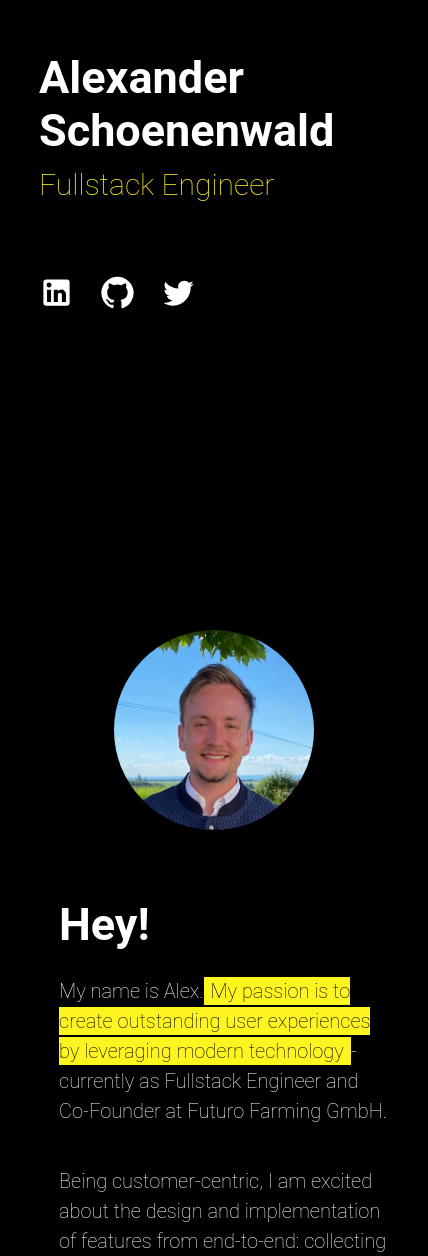
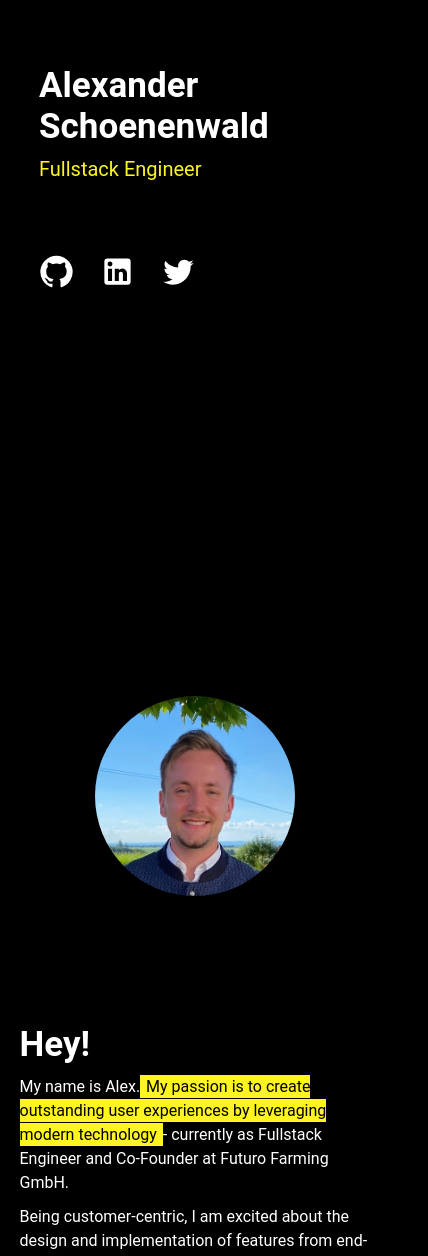
Before and after one commit to ASchwad/aschwad.github.io, a React (Create React App) app: page / in a window 390 px wide. Shown: the part 253-1509 px from the top of the page, 428 px wide, since content can reach past the window. Built offline with nearby package versions, Linux system fonts and the light colour scheme; the HTML template or start-up script is replaced by a standard one.

Commit message:
style: adjust responsive behavior

```diff
--- a/src/components/Introduction.css
+++ b/src/components/Introduction.css
@@ -1,10 +1,10 @@
 .container {
-    height: 100vh;
+    min-height: 100vh;
     padding: 0 10%;
     display: flex;
     align-items: center;
     justify-content: space-evenly;
-    min-width: 350px;
+    min-width: 300px;
     scroll-snap-align: start;
 }
 
@@ -12,5 +12,6 @@
 @media screen and (max-width: 900px) {
     .container {
         flex-direction: column;
+        padding: 0 5%;
     }
 }
--- a/src/components/Introduction.tsx
+++ b/src/components/Introduction.tsx
@@ -6,7 +6,7 @@ export default function Introduction() {
   return (
     <div className="container">
       <Avatar style={{ width: "25vw", height: "25vw", minWidth: 200, minHeight: 200, maxWidth: 300, maxHeight: 300 }} alt="Image of Alexander Schoenenwald" src="avatar.jpeg" />
-      <div style={{ display: "flex", flexDirection: "column", justifyContent: "flex-start", maxWidth: "800px", marginLeft: 20 }}>
+      <div style={{ display: "flex", flexDirection: "column", justifyContent: "flex-start", maxWidth: "800px" }}>
         <h1>Hey!</h1>
         <p>
           My name is Alex.
--- a/src/components/Welcome.tsx
+++ b/src/components/Welcome.tsx
@@ -10,11 +10,11 @@ export default function Welcome() {
       <h1>Alexander Schoenenwald</h1>
       <h4 style={{ color: "#FDF420" }}>Fullstack Engineer</h4>
       <div style={{ color: 'white', marginTop: 60 }}>
-        <IconButton href='https://www.linkedin.com/in/alexander-schoenenwald/' target="_blank" style={{ paddingLeft: 0 }}>
+        <IconButton href='https://github.com/ASchwad' target="_blank" style={{ paddingLeft: 0 }}>
+          <GitHubIcon fontSize="large" style={{ marginRight: 10, color: "#fff" }} />
+        </IconButton>
+        <IconButton href='https://www.linkedin.com/in/alexander-schoenenwald/' target="_blank">
           <LinkedInIcon fontSize="large" style={{ marginRight: 10, color: "#fff" }} />
-        </IconButton>
-        <IconButton href='https://github.com/ASchwad' target="_blank">
-          <GitHubIcon fontSize="large" style={{ marginRight: 10, color: "#fff" }} />
         </IconButton>
         <IconButton href='https://twitter.com/AlexSchwad' target="_blank">
           <TwitterIcon fontSize="large" style={{ marginRight: 10, color: "#fff" }} />
--- a/src/index.css
+++ b/src/index.css
@@ -23,16 +23,33 @@ h1 {
 
 h4 {
   font-size: 30px;
-  font-weight: lighter;
+  font-weight: normal;
   padding: 0;
   margin: 5px 0;
 }
 
 p {
   color: white;
-  font-weight: lighter;
+  font-weight: normal;
   font-size: 20px;
   line-height: 1.5;
+}
+
+@media screen and (max-width: 900px) {
+
+  p {
+    padding: 0;
+    font-size: 16px;
+    margin: 5px 0px;
+  }
+
+  h1 {
+    font-size: 35px;
+  }
+
+  h4 {
+    font-size: 20px;
+  }
 }
 
 body::-webkit-scrollbar {
```
